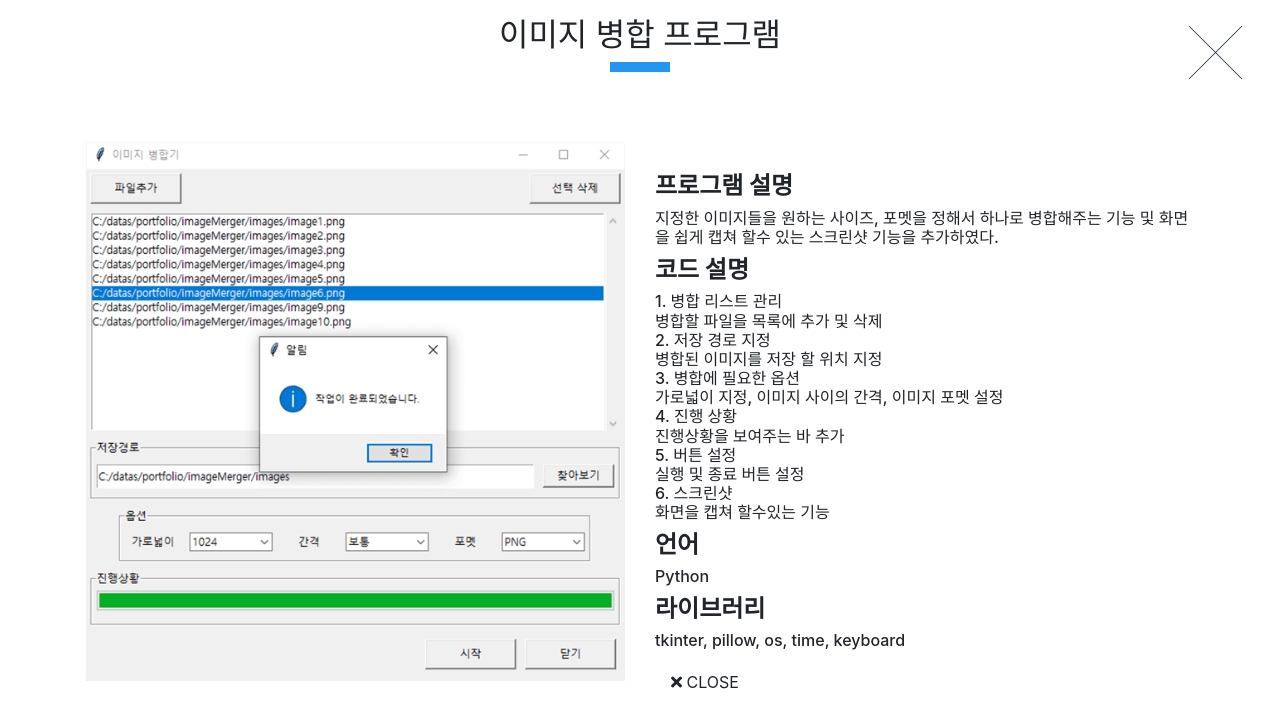
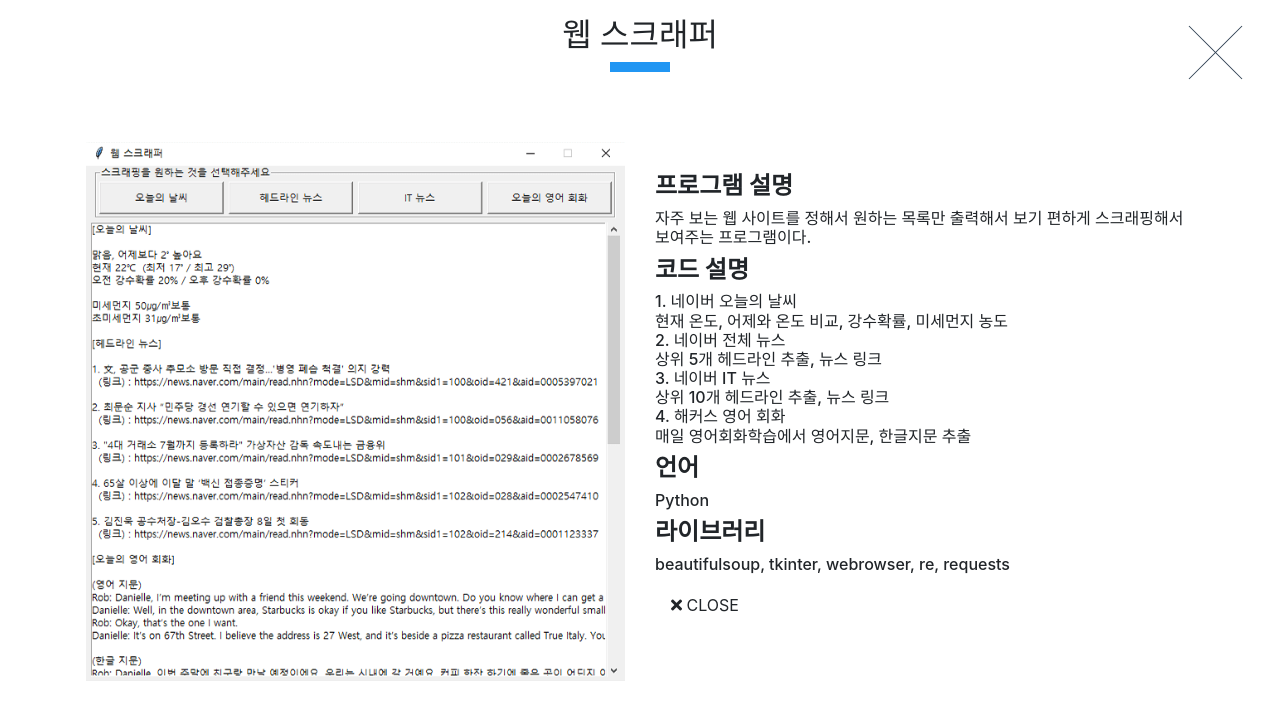
Before and after one commit to hoseobjeon/hoseobjeon.github.io, a plain HTML site: page index.html in a window 1280 px wide. Both pictures are taken after a click on the link 516 px from the left and 1765 px from the top of the page. Shown: the part 1375-2103 px from the top of the page. Drawn offline with Linux system fonts and the light colour scheme.

Commit message:
update webScraper information

```diff
--- a/index.html
+++ b/index.html
@@ -117,7 +117,22 @@
 
       <div class="row my-auto">
 
-        <div class="col-sm-4 col-lg-3 portfolio-item filter python" data-aos="fade-up" data-aos-delay="0">
+        <div class="col-sm-4 col-lg-3 portfolio-item filter python" data-aos="fade-up" data-aos-delay="100">
+          <p class="title">웹 스크래퍼</p>
+          <a class="portfolio-link" href="#portfolioModal3" data-toggle="modal">
+            <div class="caption-port">
+              <div class="caption-port-content">
+                <i class="fa fa-search-plus fa-3x"></i>
+              </div>
+            </div>
+            <img class="img-fluid" src="assets/img/webScraper.png" alt="">
+          </a>
+          <a href="" class="btn btn-general btn-second filter-b">
+            코드보기
+          </a>
+        </div>
+
+        <div class="col-sm-4 col-lg-3 portfolio-item filter python" data-aos="fade-up" data-aos-delay="150">
           <p class="title">이미지 병합기</p>
           <a class="portfolio-link" href="#portfolioModal2" data-toggle="modal">
             <div class="caption-port">
@@ -132,7 +147,7 @@
           </a>
         </div>
 
-        <div class="col-sm-4 col-lg-3 portfolio-item filter python" data-aos="fade-up" data-aos-delay="50">
+        <div class="col-sm-4 col-lg-3 portfolio-item filter python" data-aos="fade-up" data-aos-delay="200">
           <p class="title">팡게임</p>
           <a class="portfolio-link" href="#portfolioModal1" data-toggle="modal">
             <div class="caption-port">
@@ -286,6 +301,69 @@
   </div>
 
   <!-- portfolio modal -->
+  <div class="portfolio-modal modal fade" id="portfolioModal3" tabindex="-1" role="dialog" aria-hidden="true">
+    <div class="modal-dialog" role="document">
+      <div class="modal-content">
+        <div class="close-modal" data-dismiss="modal">
+          <div class="lr">
+            <div class="rl"></div>
+          </div>
+        </div>
+        <div class="container">
+          <div class="row">
+            <div class="modal-body">
+              <div class="title-bar">
+                <div class="col-md-12">
+                  <h2 class="text-center">웹 스크래퍼</h2>
+                  <div class="heading-border"></div>
+                </div>
+              </div>
+              <div class="row">
+                <div class="col-md-6">
+                  <img class="img-fluid img-centered" src="assets/img/webScraper.png" alt="">
+                </div>
+                <div class="col-md-6">
+                  <ul class="list-inline item-details">
+                    <li>
+                      <h4><strong>프로그램 설명</strong></h4>
+                      <h6>자주 보는 웹 사이트를 정해서 원하는 목록만 출력해서 보기 편하게 스크래핑해서 보여주는 프로그램이다.</h6>
+                    </li>
+                    <li>
+                      <h4><strong>코드 설명</strong></h4>
+                      <h6>
+                        1. 네이버 오늘의 날씨<br>
+                        현재 온도, 어제와 온도 비교, 강수확률, 미세먼지 농도<br>
+                        2. 네이버 전체 뉴스<br>
+                        상위 5개 헤드라인 추출, 뉴스 링크<br>
+                        3. 네이버 IT 뉴스<br>
+                        상위 10개 헤드라인 추출, 뉴스 링크<br>
+                        4. 해커스 영어 회화<br>
+                        매일 영어회화학습에서 영어지문, 한글지문 추출
+                      <h6>
+                    </li>
+                    <li>
+                      <h4><strong>언어</strong></h4>
+                      <h6>Python</h6>
+                    </li>
+                    <li>
+                      <h4><strong>라이브러리</strong></h4>
+                      <h6>beautifulsoup, tkinter, webrowser, re, requests</h6>
+                    </li>
+                    <li>
+                      <button class="btn btn-general btn-contactform" type="button" data-dismiss="modal">
+                        <i class="fa fa-times"></i> Close
+                      </button>
+                    </li>
+                  </ul>
+                </div>
+              </div>
+            </div>
+          </div>
+        </div>
+      </div>
+    </div>
+  </div>
+
   <div class="portfolio-modal modal fade" id="portfolioModal2" tabindex="-1" role="dialog" aria-hidden="true">
     <div class="modal-dialog" role="document">
       <div class="modal-content">
@@ -299,7 +377,7 @@
             <div class="modal-body">
               <div class="title-bar">
                 <div class="col-md-12">
-                  <h2 class="text-center">이미지 병합 프로그램</h2>
+                  <h2 class="text-center">이미지 병합기</h2>
                   <div class="heading-border"></div>
                 </div>
               </div>
@@ -418,6 +496,7 @@
     </div>
   </div>
 
+
   <!-- vendor js -->
   <script src="assets/vendor/jquery-3.5.1/jquery-3.5.1.min.js"></script>
   <script src="assets/vendor/bootstrap-4.5.3-dist/js/bootstrap.min.js"></script>
```
Also changed, not shown: assets/img/webScraper.png (added).
